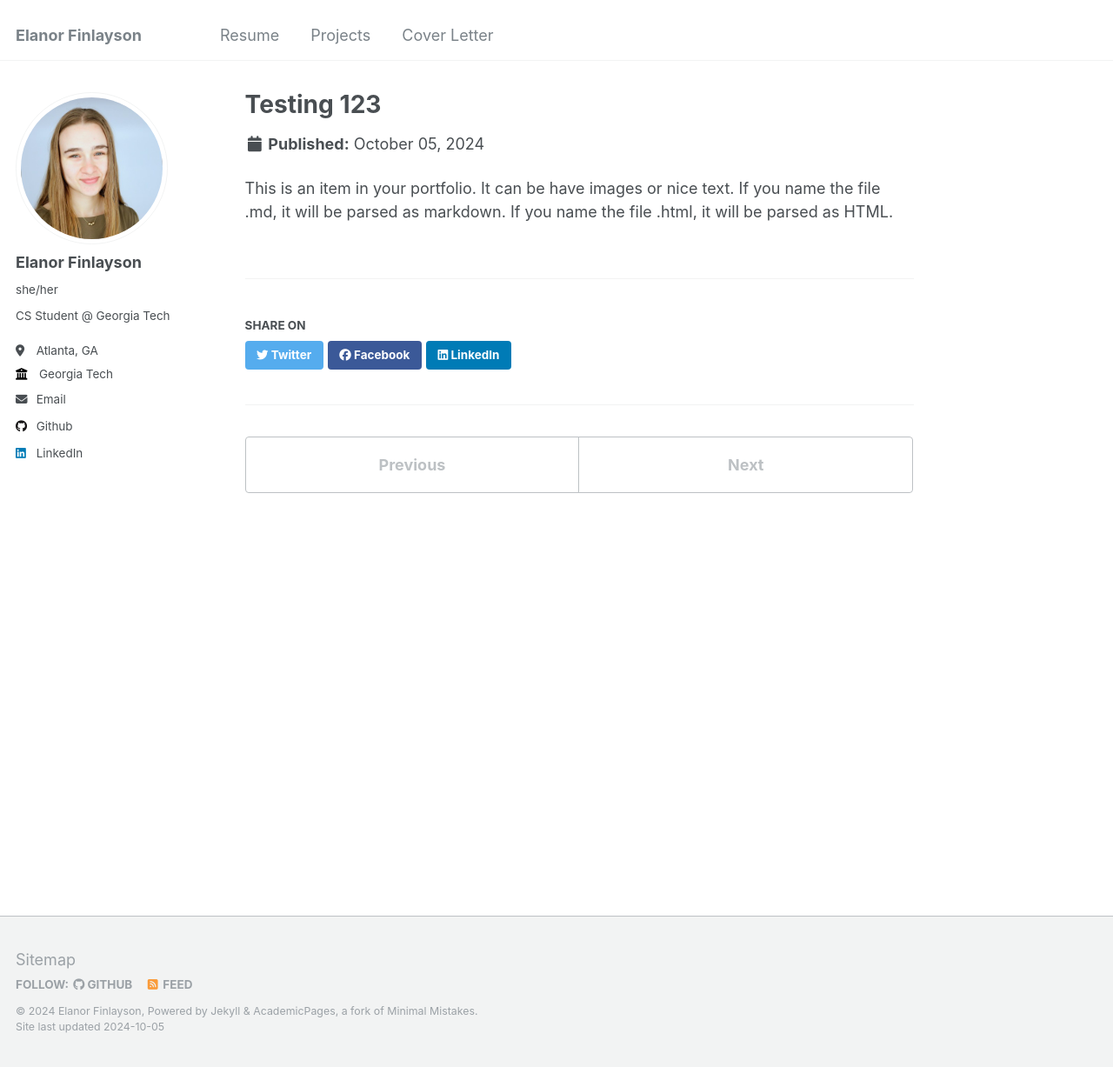
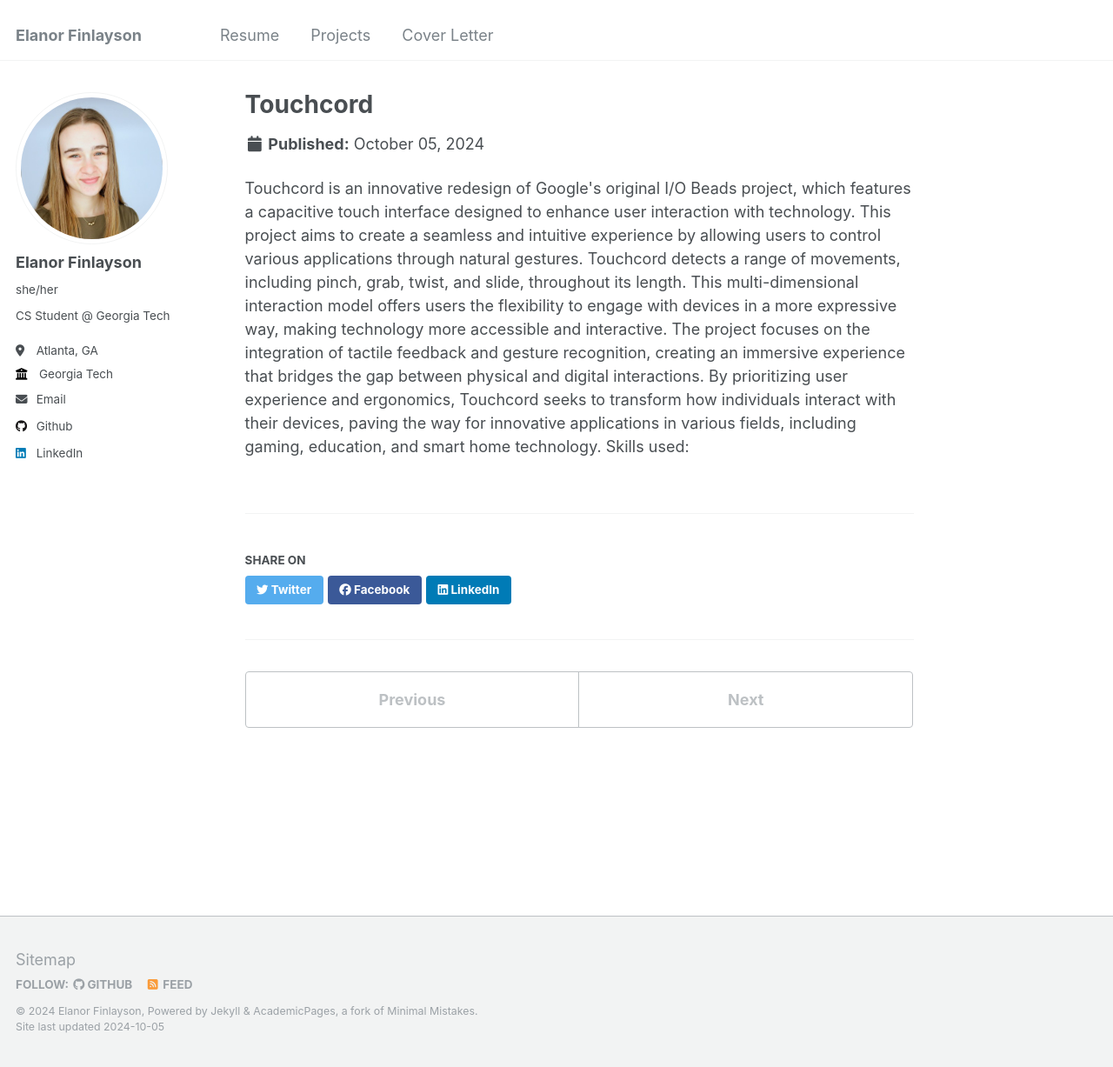
Before and after one commit to efin396/efin396.github.io, a Jekyll site: the page built from _portfolio/portfolio-3.html, in a window 1280 px wide and 1227 px high. Shown: the whole window at 87% size. Built offline with Jekyll 4.4.1, drawn with Linux system fonts in a browser that asks for light colours.

Commit message:
Update portfolio-3.html

```diff
--- a/_portfolio/portfolio-3.html
+++ b/_portfolio/portfolio-3.html
@@ -1,7 +1,14 @@
 ---
-title: "Testing 123"
-excerpt: "Short description of portfolio item number 2 <br/><img src='/images/500x300.png'>"
+title: "Touchcord"
+excerpt: "Touchcord is a redesign of Google's I/O Beads, featuring a capacitive touch interface that detects gestures like pinch, grab, twist, and slide. This project enhances user interaction with technology through intuitive and immersive controls. <br/><img src='touchcord.png'>"
 collection: portfolio
 ---
 
-This is an item in your portfolio. It can be have images or nice text. If you name the file .md, it will be parsed as markdown. If you name the file .html, it will be parsed as HTML.
+Touchcord is an innovative redesign of Google's original I/O Beads project, which features a capacitive touch interface designed to enhance user interaction with technology. This project aims to create a seamless and intuitive experience by allowing users to control various applications through natural gestures.
+
+Touchcord detects a range of movements, including pinch, grab, twist, and slide, throughout its length. This multi-dimensional interaction model offers users the flexibility to engage with devices in a more expressive way, making technology more accessible and interactive.
+
+The project focuses on the integration of tactile feedback and gesture recognition, creating an immersive experience that bridges the gap between physical and digital interactions. By prioritizing user experience and ergonomics, Touchcord seeks to transform how individuals interact with their devices, paving the way for innovative applications in various fields, including gaming, education, and smart home technology.
+
+
+Skills used:
```
